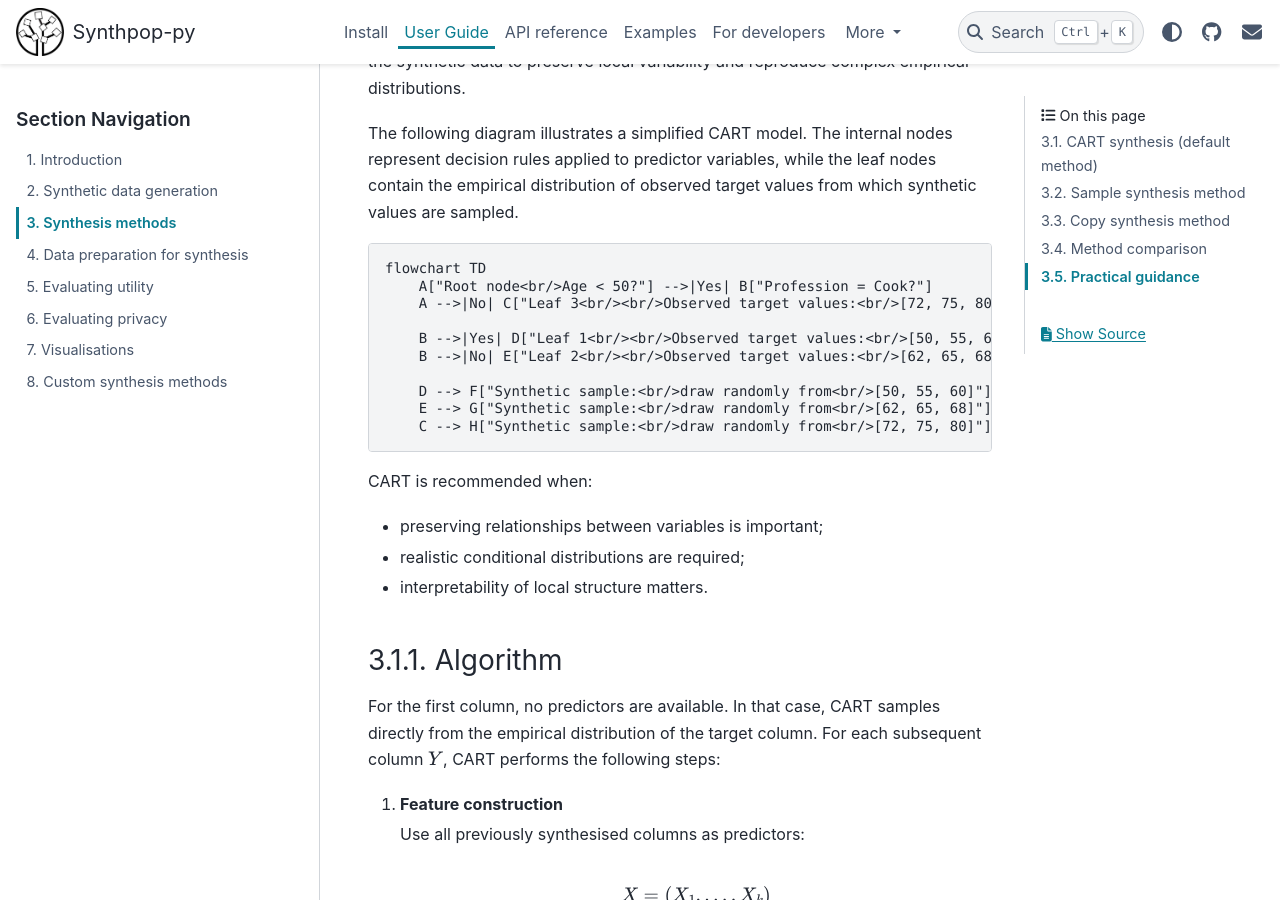
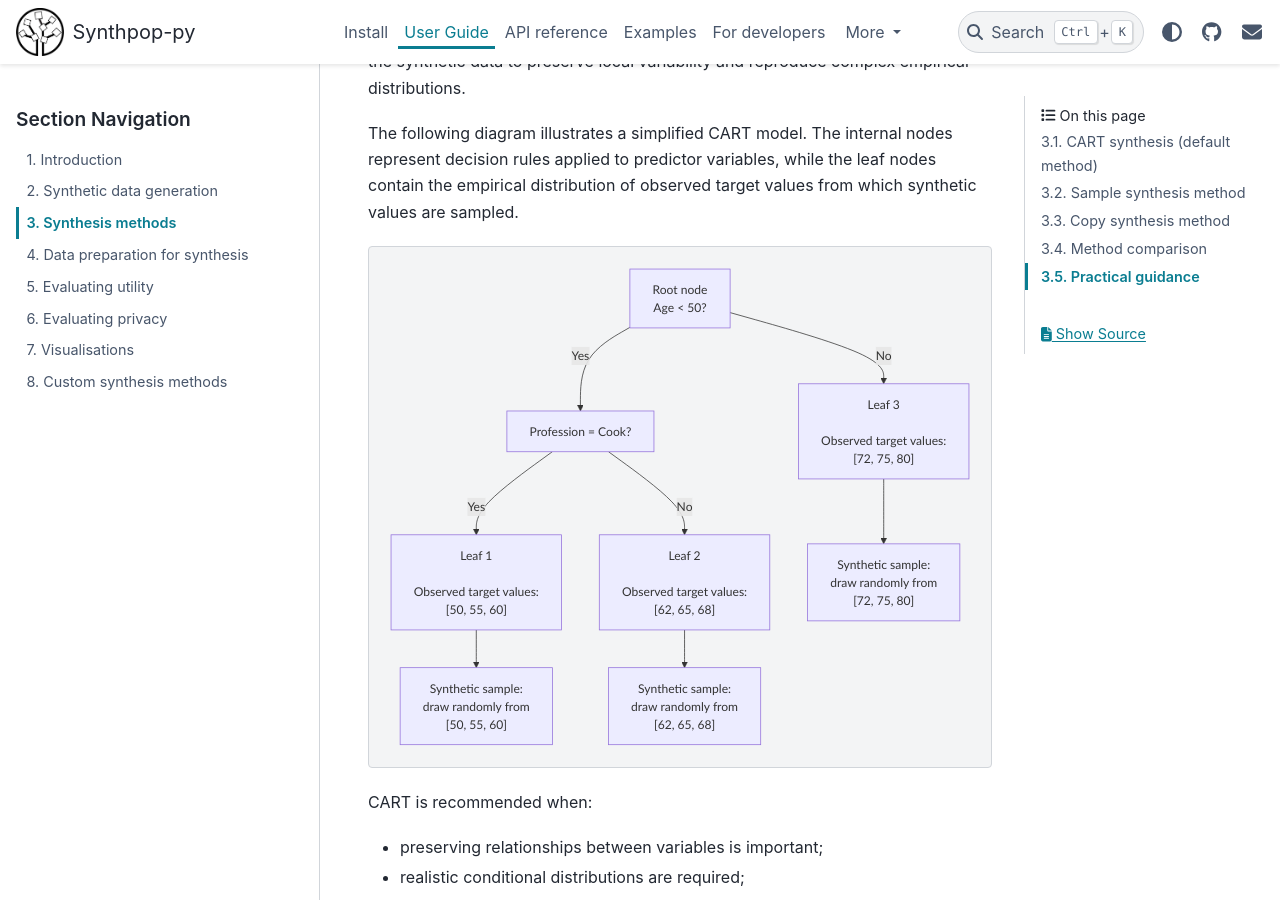
Before and after one commit to duonl/synthpop-py, a Sphinx documentation site: the page built from docs/source/user_guides/3_synthesis_methods.md, in a window 1280 px wide and 900 px high, scrolled down 1495 px. Built offline with Sphinx 7.4.7 and the PyData theme 0.15.4, drawn with Linux system fonts in a browser that asks for light colours.

````diff
--- a/docs/source/user_guides/3_synthesis_methods.md
+++ b/docs/source/user_guides/3_synthesis_methods.md
@@ -42,7 +42,7 @@ During synthesis, a synthetic observation is first assigned to a leaf node based
 
 The following diagram illustrates a simplified CART model. The internal nodes represent decision rules applied to predictor variables, while the leaf nodes contain the empirical distribution of observed target values from which synthetic values are sampled.
 
-```mermaid
+```{mermaid}
 flowchart TD
     A["Root node<br/>Age < 50?"] -->|Yes| B["Profession = Cook?"]
     A -->|No| C["Leaf 3<br/><br/>Observed target values:<br/>[72, 75, 80]"]
@@ -100,7 +100,7 @@ For the first column, no predictors are available. In that case, CART samples di
    For each leaf node, synthpop-py stores the empirical distribution of target values observed during training.
 
    Let $Y_i$ denote the target value of observation $i$ and let $\ell_i$ denote the leaf node assigned to that observation. For a given leaf $\ell$, the probability of sampling a target value $y$ is:
-   ```math
+   ```{math}
    P(Y=y \mid \ell)
    =
    \frac{
````
Also changed, not shown: docs/source/user_guides/2_synthetic_data_generation.md (+1 -1 lines).
